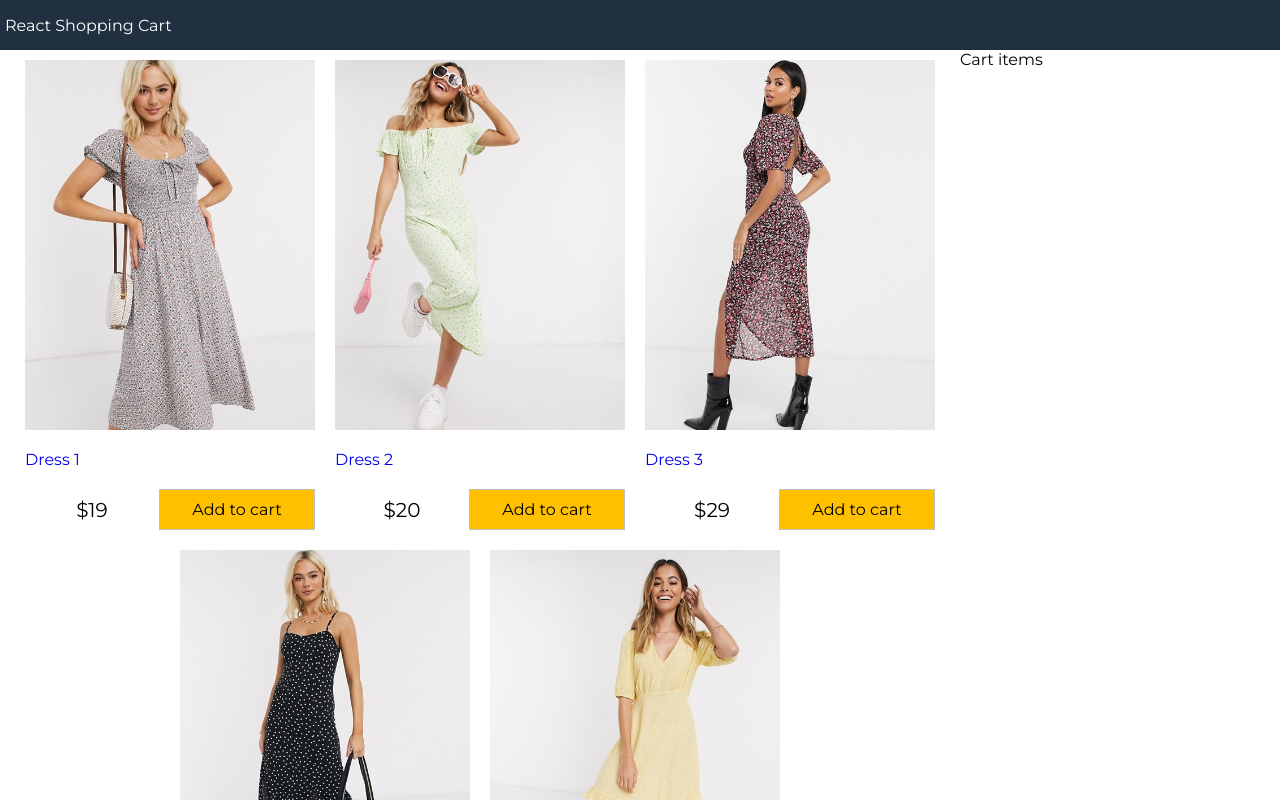
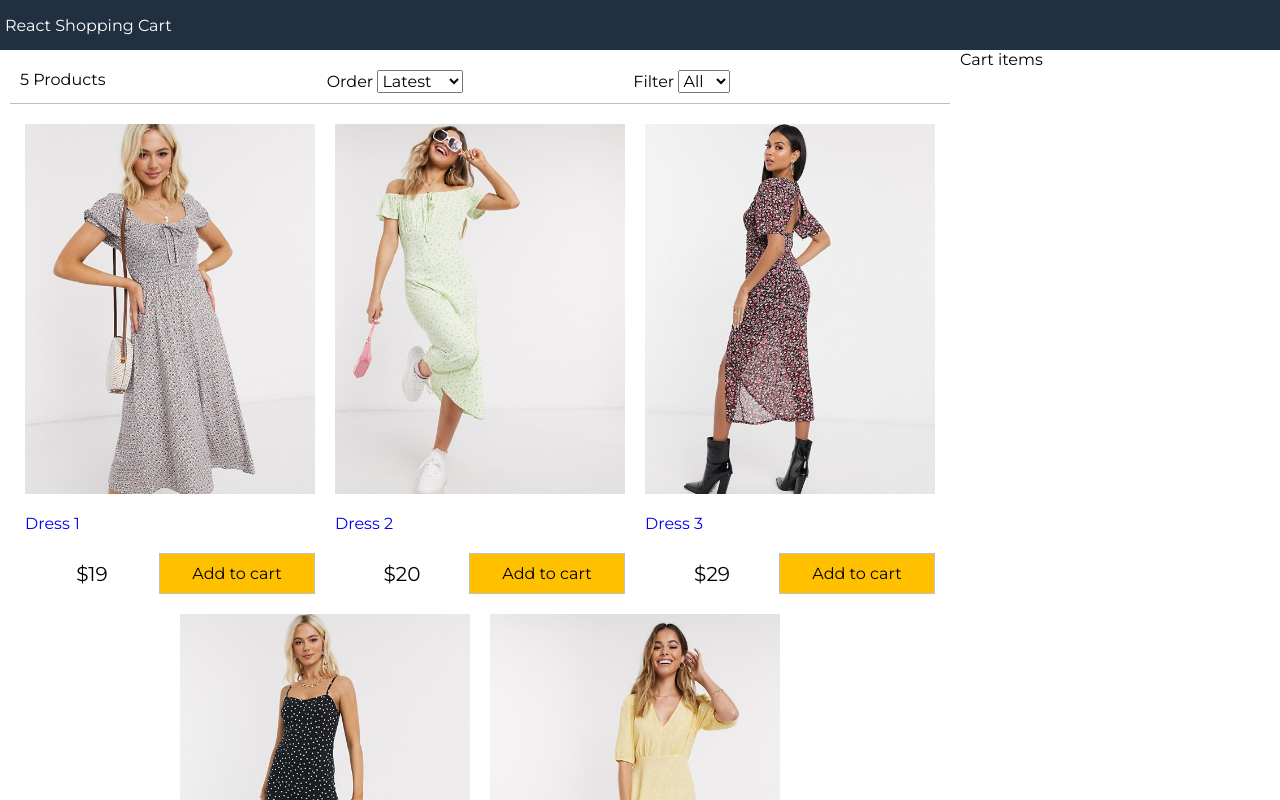
Before and after one commit to PravinSuresh/Fullstack-Shopping-cart, a React (Create React App) app: page / in a window 1280 px wide. Shown: the top 800 px of the page. Built offline with nearby package versions, Linux system fonts and the light colour scheme.

Commit message:
added filter components

```diff
--- a/src/App.js
+++ b/src/App.js
@@ -1,6 +1,7 @@
 import React, {Component} from 'react';
 import data from './data.json';
 import Products from './components/Products';
+import Filter from './components/Filter';
 
 class App extends Component {
   constructor(){
@@ -9,6 +10,30 @@
       products: data.products,
       size:"",
       sort:""
+    }
+  }
+  sortProducts=(event)=>{
+    const sort = event.target.value;
+    console.log(event.target.value);
+    this.setState(state=>({
+      sort: sort,
+      products: this.state.products.slice().sort((a,b)=>(
+        sort==="lowest"? ((a.price<b.price) ? -1 : 1):
+        sort==="highest"? ((a.price>b.price) ? -1 : 1):
+        ((a.id>b.id) ? 1 : -1)
+      ))
+    }));
+  }
+  filterProducts=(e)=>{
+    console.log(e.target.value);
+    if(e.target.value===""){
+      this.setState({size: e.target.value, products: data.products});
+    }
+    else{
+      this.setState({
+        size:e.target.value,
+        products: data.products.filter(p=>p.availableSizes.some((a)=> a===e.target.value))
+      });
     }
   }
   render(){
@@ -20,6 +45,13 @@
         <main>
           <div className="content">
             <div className="main">
+                <Filter
+                  count={this.state.products.length}
+                  size={this.state.size}
+                  sort={this.state.sort}
+                  filterProducts={this.filterProducts}
+                  sortProducts={this.sortProducts}
+                />
                 <Products products={this.state.products}/>
             </div>
             <div className="sidebar">
--- /dev/null
+++ b/src/components/Filter.js
@@ -0,0 +1,36 @@
+import React, { Component } from 'react';
+
+class Filter extends Component {
+    state = {  }
+    render() {
+        return (
+            <div className="filter">
+                <div className="filter-result">
+                    {this.props.count} Products
+                </div>
+                <div className="filter-sort">
+                    Order {" "}
+                    <select value={this.props.sort} onChange={this.props.sortProducts}>
+                        <option>Latest</option>
+                        <option value="lowest">Lowest</option>
+                        <option value="highest">Highest</option>
+                    </select>
+                </div>
+                <div className="filter-size">
+                    Filter {" "}
+                    <select value={this.props.size} onChange={this.props.filterProducts}>
+                        <option value="">All</option>
+                        <option value="XS">XS</option>
+                        <option value="S">S</option>
+                        <option value="M">M</option>
+                        <option value="L">L</option>
+                        <option value="XL">XL</option>
+                        <option value="XXL">XXL</option>
+                    </select>
+                </div>
+            </div>
+         );
+    }
+}
+
+export default Filter;
--- a/src/data.json
+++ b/src/data.json
@@ -22,7 +22,7 @@
             "image":"/images/dress3.jpg",
             "description":"about dress 3",
             "price":29,
-            "availableSizes":["XL","XXL"]
+            "availableSizes":["XL","S"]
         },
         {
             "id":"dress4",
@@ -30,7 +30,7 @@
             "image":"/images/dress4.jpg",
             "description":"about dress 4",
             "price":39,
-            "availableSizes":["XL","XXL"]
+            "availableSizes":["M","XXL"]
         },
         {
             "id":"dress5",
@@ -38,7 +38,7 @@
             "image":"/images/dress5.jpg",
             "description":"about dress 5",
             "price":25,
-            "availableSizes":["XL","XXL"]
+            "availableSizes":["XL","L"]
         }
     ]
 }
--- a/src/index.css
+++ b/src/index.css
@@ -131,3 +131,15 @@
 .button.primary {
   background-color: #ffc000;
 }
+
+.filter {
+  display: flex;
+  justify-content: space-between;
+  padding: 1rem;
+  margin: 1rem;
+  border-bottom: 0.1rem #c0c0c0 solid;
+}
+
+.filter div {
+  flex: 1;
+}
```
